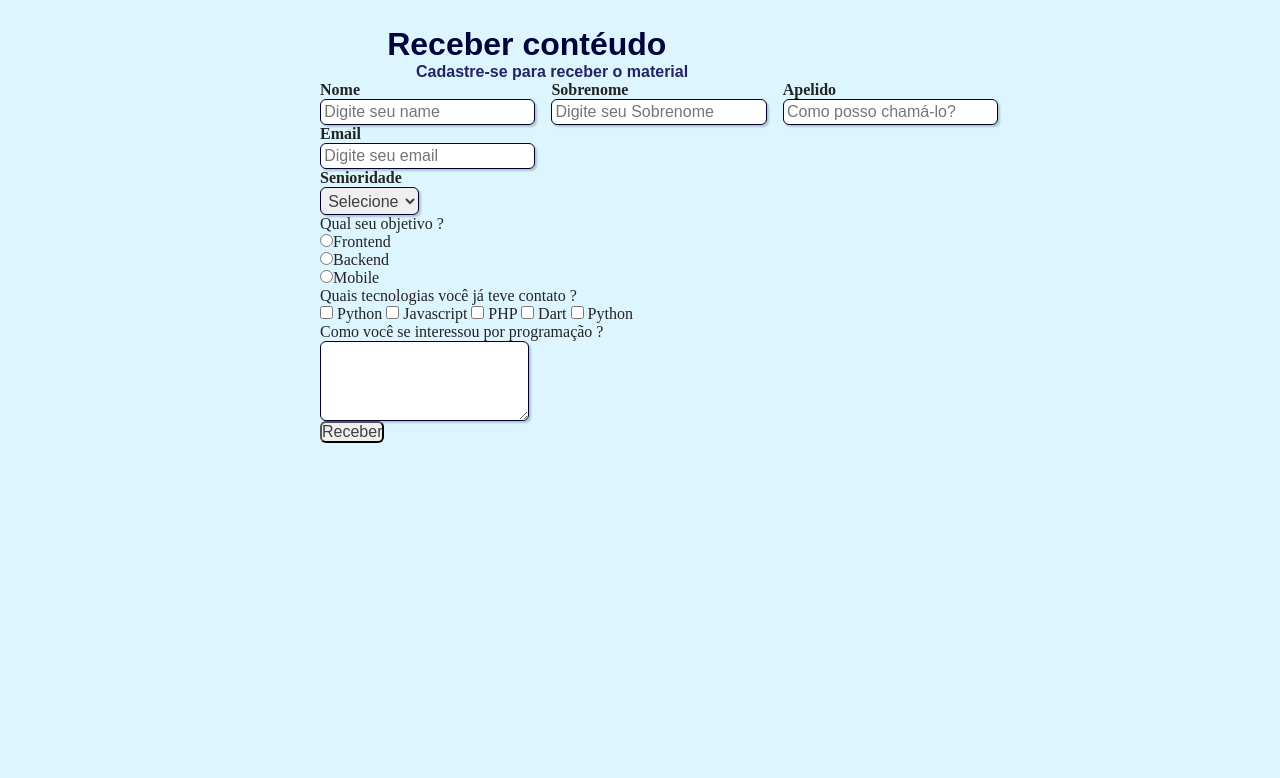
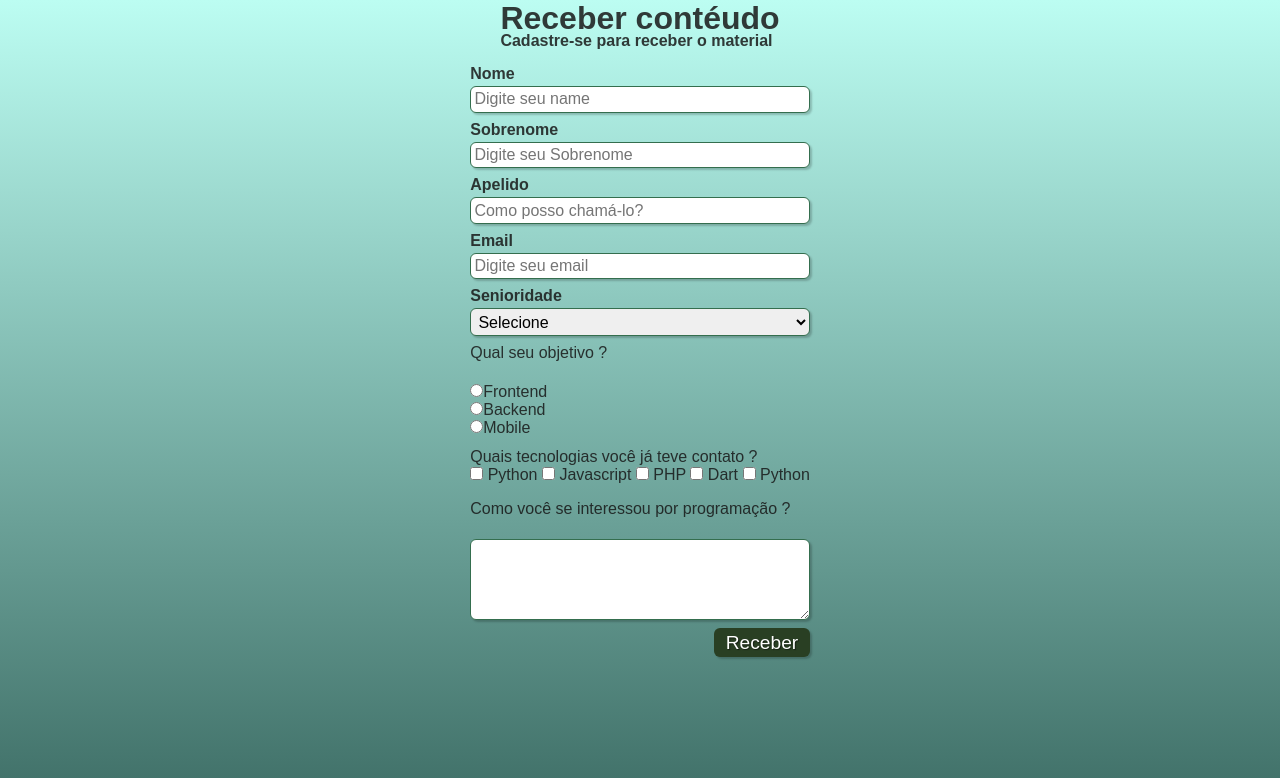
Before and after one commit to gerssivaldosantos/PureForm, a plain HTML site: page index.html in a window 1280 px wide. Drawn offline with Linux system fonts and the light colour scheme.

Commit message:
finished

```diff
--- a/index.css
+++ b/index.css
@@ -1,82 +1,75 @@
-* {
+*{
     margin: 0;
-    padding: 0;
+    padding:0;
+    box-sizing: border-box;
+    font-family: sans-serif;
 
 }
 
-#title {
-    color: rgb(0, 4, 58);
-    font-family: sans-serif;
-    margin-left: 7%;
+
+body{
+    background: linear-gradient(0deg, #3e6e66, #bcfdf2);
+    background-repeat: no-repeat;
+    display: flex;
+    flex-direction: column;
+    align-items: center;
+    min-height: 100vh;
+    justify-content: center;
+    color:rgba(22, 22, 22, 0.849);
 }
 
-#subtitle {
-    color: rgb(36, 35, 102);
-    font-family: sans-serif;
-    margin-left: 10%;
+#title{
+    margin-bottom: -5px;
+
 }
 
-#check {
-    display: inline-block;
+#subtitle{
+    margin-bottom: 15px;
+}
+
+
+form{
+    margin-bottom: 150px;
 }
 
 fieldset {
     border: 0;
-}
-
-body {
-    background-color: rgb(221, 245, 255);
-    justify-content: center;
-    color: rgb(36, 36, 36);
-    font-size: 1em;
-    font-family: "Times New Roman", Times, serif;
-    align-items: center;
-    margin-top: 2%;
-    margin-left: 25%;
-}
-
-input,
-select,
-textarea,
-button {
-    font-family: sans-serif;
-    font-size: 1em;
-    color: rgb(63, 63, 63);
-    border-radius: 6px;
 
 }
 
-.group:before,
-.group::after {
+input, select, textarea, button  {
+    border-radius: 6px;
+    padding: 4px;
+   font-size: 1em;
+}
+
+.group:before, .group:after {
     display: table;
 }
 
-.group:after {
+.group::after{
     clear: both;
 }
 
-.campo {
+.camp{
+    margin-bottom: 0.5em;
+    align-items: center;
+    display: grid;
+
+}
+
+.check{
     margin-bottom: 1em;
 }
 
-.campo label {
+.camp label {
     margin-bottom: 0.2em;
-    color: #c5c5c5;
-    display: block;
 }
 
-fieldset.group .camp {
-    float: left;
-    margin-right: 1em;
-}
-
-.camp input[type="text"],
-.camp input[type="email"],
-.camp select,
-.camp textarea {
-    padding:0.2em;
-    border: 1px solid #000131;
-    box-shadow: 2px 2px 2px rgb(0,0,0,0.2);
+.camp input[type="text"], .camp input[type="email"], .camp select, .camp textarea {
+    padding: 0.2em;
+    border: 1px solid #346e4e;
+    box-shadow: 2px 2px 2px rgba(0,0,0,0.2);
     display: block;
 }
 
@@ -84,7 +77,20 @@ fieldset.group .camp {
     padding-right: 1em;
 }
 
-.camp input:focus .camp select:focus, .camp textarea:focus{
-    background: #f6f6ff;
+.camp input:focus, .camp select:focus, .camp textarea:focus {
+    background: #f0fffe;
+}
+
+.button {
+    font-size: 1.2em;
+    background: #293f23;
+    border: 0;
+
+    color: #ffffff;
+    padding: 0.2em 0.6em;
+    box-shadow: 2px 2px 2px rgba(0,0,0,0.2);
+    text-shadow: 1px 1px 1px rgba(0,0,0,0.5);
+    float: right;
+
 
 }
--- a/index.html
+++ b/index.html
@@ -86,7 +86,7 @@
                 </label>
             </div>
             <fieldset>
-                <div class="camp">
+                <div class="check">
                     <label>Quais tecnologias você já teve contato ?</label><br>
                     <input
                         type="checkbox"
```
